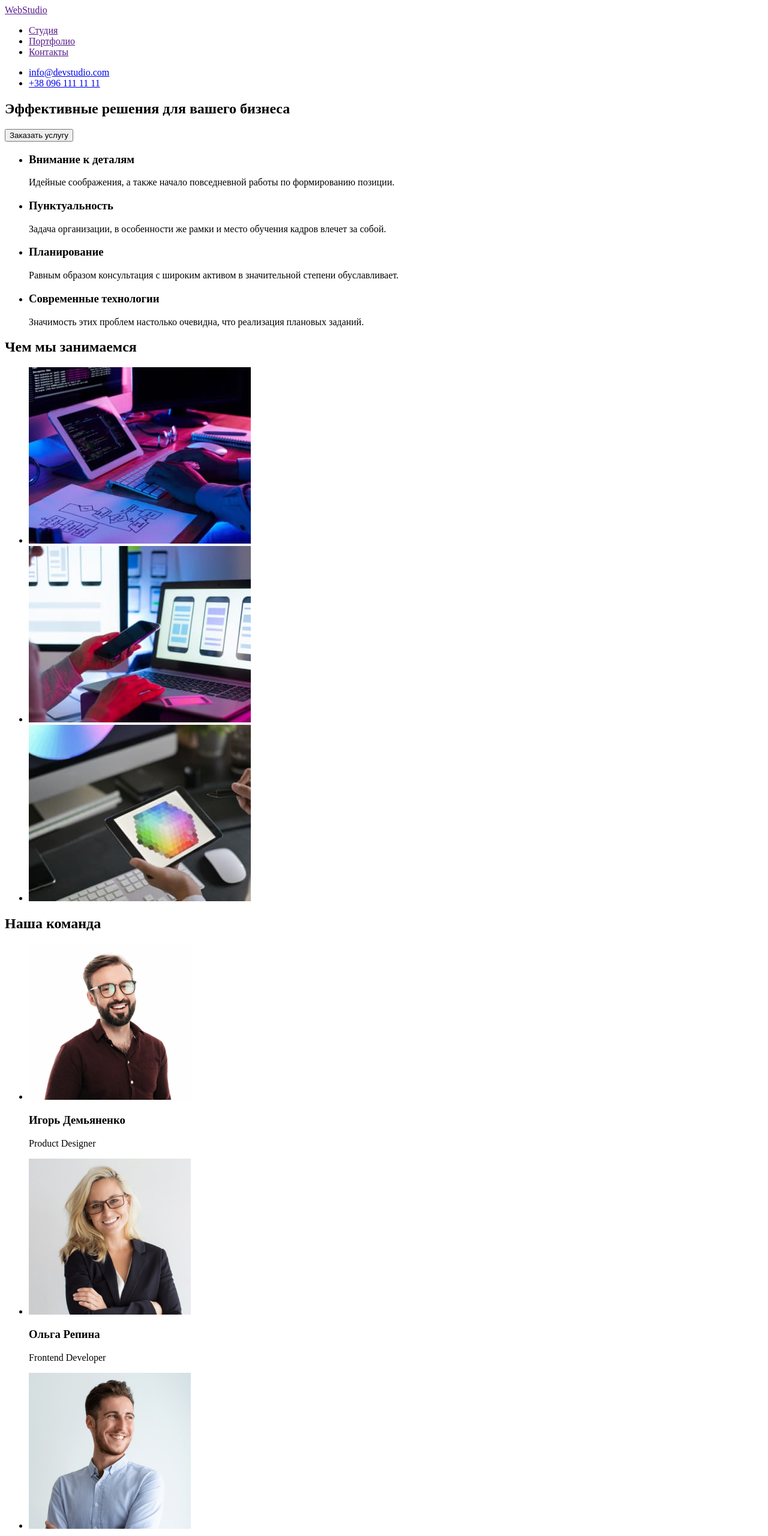
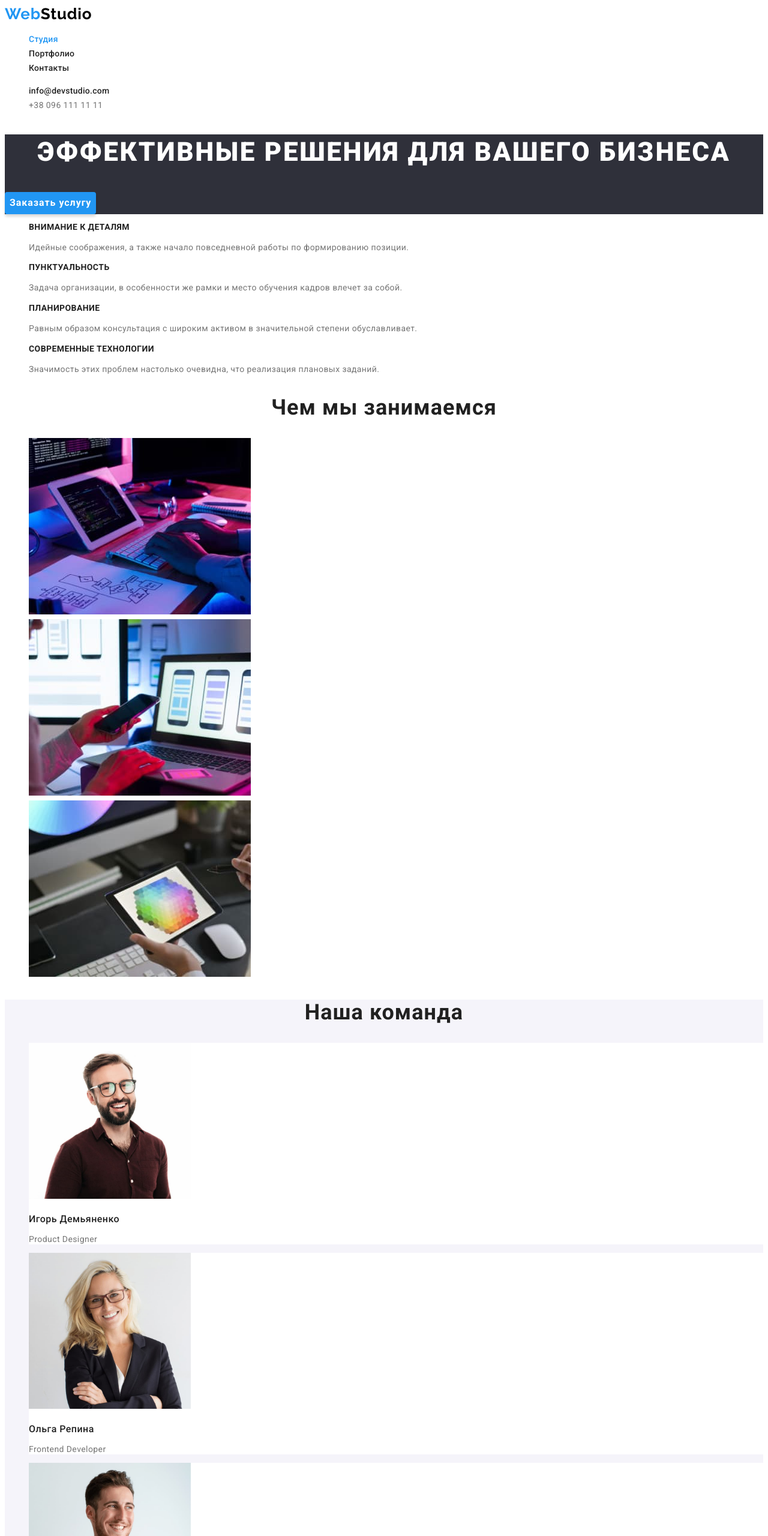
Before and after one commit to 1ntheg2ur1/goit-markup-hw-02, a plain HTML site: page index.html in a window 1280 px wide. Shown: the top 2560 px of the page at 60% size. Drawn offline with Linux system fonts and the light colour scheme.

Commit message:
Homework #2

```diff
--- /dev/null
+++ b/css/styles.css
@@ -0,0 +1,215 @@
+:root {
+  --main-text-color: #757575;
+  --secondary-text-color: #212121;
+  --logo-part-color: #2196f3;
+  --main-color: #ffffff;
+  --main-font: 'Roboto';
+  --secondary-font: 'Raleway';
+  --main-font-weight: 400;
+}
+
+body {
+  font-family: var(--main-font), sans-serif;
+  font-size: 14px;
+  line-height: 1.71;
+  letter-spacing: 0.03em;
+  font-weight: var(--main-font-weight);
+  color: var(--main-text-color);
+  background-color: var(--main-color);
+}
+
+.logo-first-part {
+  font-family: var(--secondary-font), sans-serif;
+  font-weight: 700;
+  font-size: 26px;
+  line-height: 1.2;
+  letter-spacing: 0.03em;
+  color: var(--logo-part-color);
+}
+
+.logo-second-part {
+  font-family: var(--secondary-font), sans-serif;
+  font-weight: 700;
+  font-size: 26px;
+  line-height: 1.2;
+  letter-spacing: 0.03em;
+  color: #000000;
+}
+
+.logo-second-part-footer {
+  font-family: var(--secondary-font), sans-serif;
+  font-weight: 700;
+  font-size: 26px;
+  line-height: 1.2;
+  letter-spacing: 0.03em;
+  color: var(--main-color);
+}
+
+.header {
+  background-color: var(--main-color);
+}
+
+.header-item {
+  font-family: var(--main-font), sans-serif;
+  font-weight: 500;
+  line-height: 1.14;
+  letter-spacing: 0.02em;
+  color: var(--secondary-text-color);
+}
+
+.number {
+  color: var(--main-text-color);
+}
+
+.hero-heading {
+  font-family: var(--main-font), sans-serif;
+  font-weight: 900;
+  font-size: 44px;
+  line-height: 1.36;
+  text-align: center;
+  letter-spacing: 0.06em;
+  text-transform: uppercase;
+  color: var(--main-color);
+}
+
+.hero-button {
+  font-family: var(--main-font), sans-serif;
+  font-style: normal;
+  font-weight: 700;
+  font-size: 16px;
+  line-height: 1.88;
+  text-align: center;
+  letter-spacing: 0.06em;
+  background-color: var(--logo-part-color);
+  color: var(--main-color);
+  cursor: pointer;
+  box-shadow: 0px 4px 4px rgba(0, 0, 0, 0.15);
+  border-radius: 4px;
+  border-color: transparent;
+}
+
+/*
+.hero-button:hover {
+  color: var(--secondary-text-color);
+  background-color: var(--main-color);
+}
+*/
+
+.benefits-heading {
+  font-size: 14px;
+  line-height: 1.14;
+  letter-spacing: 0.03em;
+  text-transform: uppercase;
+  color: var(--secondary-text-color);
+}
+
+.activity-heading {
+  font-size: 36px;
+  line-height: 1.17;
+  text-align: center;
+  letter-spacing: 0.03em;
+  color: var(--secondary-text-color);
+}
+
+.team {
+  background-color: #f5f4fa;
+}
+
+.team-heading {
+  font-size: 36px;
+  line-height: 1.17;
+  text-align: center;
+  letter-spacing: 0.03em;
+  color: var(--secondary-text-color);
+}
+
+.team-member {
+  font-weight: 500;
+  font-size: 16px;
+  line-height: 1.2;
+  letter-spacing: 0.03em;
+  color: var(--secondary-text-color);
+}
+
+.speciality {
+  font-size: 16px;
+  line-height: 1.2;
+  letter-spacing: 0.03em;
+  font-size: inherit;
+  color: var(--main-text-color);
+}
+
+.team-list-item {
+  background-color: var(--main-color);
+}
+
+.adress .adress-item {
+  color: var(--main-color);
+}
+
+.adress .mail,
+.adress .phone {
+  color: rgba(255, 255, 255, 0.6);
+}
+
+.footer,
+.hero {
+  background-color: #2f303a;
+}
+
+.button {
+  font-family: var(--main-font), sans-serif;
+  font-weight: 500;
+  font-size: 16px;
+  line-height: 1.62;
+  text-align: center;
+  letter-spacing: 0.03em;
+  color: var(--secondary-text-color);
+  cursor: pointer;
+  background-color: #f5f4fa;
+  box-shadow: 0px 3px 1px rgba(0, 0, 0, 0.1), 0px 1px 2px rgba(0, 0, 0, 0.08),
+    0px 2px 2px rgba(0, 0, 0, 0.12);
+  border-radius: 4px;
+  border-color: transparent;
+}
+
+.button:hover {
+  color: var(--main-color);
+  background-color: var(--logo-part-color);
+}
+
+.list {
+  list-style: none;
+}
+
+.link {
+  text-decoration: none;
+}
+
+.current {
+  color: #2196f3;
+}
+
+.portfolio-list-item {
+  background-color: var(--main-color);
+}
+
+.portfolio-item-heading {
+  font-size: 18px;
+  line-height: 2;
+  letter-spacing: 0.06em;
+  color: var(--secondary-text-color);
+}
+
+.project-description {
+  font-family: var(--main-font), sans-serif;
+  font-size: 16px;
+  line-height: 1.88;
+  letter-spacing: 0.03em;
+  color: var(--main-text-color);
+}
+
+.link:hover,
+.link:focus {
+  color: var(--logo-part-color);
+}
--- a/index.html
+++ b/index.html
@@ -6,165 +6,182 @@
     <meta name="viewport" content="width=device-width, initial-scale=1.0" />
     <title>Web studio</title>
     <meta name="Web studio" content="Веб студия специализирующаяся на создании сайтов" />
+    <link rel="preconnect" href="https://fonts.googleapis.com" />
+    <link rel="preconnect" href="https://fonts.gstatic.com" crossorigin />
+    <link
+      href="https://fonts.googleapis.com/css2?family=Raleway:wght@700&family=Roboto:wght@400;500;700;900&display=swap"
+      rel="stylesheet"
+    />
+    <link rel="stylesheet" href="./css/styles.css" />
   </head>
   <body>
-    <!--Шапка з навігацією-->
-    <header>
+    <!--Head with navigation-->
+    <header class="header">
       <nav>
-        <a href="" target="_blank"><span>Web</span><span>Studio</span></a>
-        <ul>
+        <a class="link" href="./index.html"
+          ><span class="logo-first-part">Web</span><span class="logo-second-part">Studio</span></a
+        >
+        <ul class="list">
           <li>
-            <a href="" target="_blank">Студия</a>
+            <a class="current link header-item" href="./index.html">Студия</a>
           </li>
           <li>
-            <a href="" target="_blank">Портфолио</a>
+            <a class="header-item link" href="./portfolio.html">Портфолио</a>
           </li>
           <li>
-            <a href="" target="_blank">Контакты</a>
+            <a class="header-item link" href="#contacts">Контакты</a>
           </li>
         </ul>
       </nav>
-      <ul>
-        <li><a href="mailto:info@devstudio.com">info@devstudio.com</a></li>
-        <li><a href="tel:380961111111">+38 096 111 11 11</a></li>
+      <ul class="list">
+        <li><a class="header-item link" href="mailto:info@devstudio.com">info@devstudio.com</a></li>
+        <li><a class="link number" href="tel:380961111111">+38 096 111 11 11</a></li>
       </ul>
     </header>
 
-    <!--Основний уныкальний контент-->
+    <!--Main content-->
     <main>
       <!--Hero секція-->
-      <section>
-        <h1>Эффективные решения для вашего бизнеса</h1>
-        <button type="button">Заказать услугу</button>
+      <section class="hero">
+        <h1 class="hero-heading">Эффективные решения для вашего бизнеса</h1>
+        <button class="hero-button" type="button">Заказать услугу</button>
       </section>
 
-      <!--Секція переваг-->
-      <section>
+      <!--Benefits-->
+      <section class="benefits">
         <h2 hidden>Наши преимущества</h2>
-        <ul>
+        <ul class="list">
           <li>
-            <h3>Внимание к деталям</h3>
+            <h3 class="benefits-heading">Внимание к деталям</h3>
             <p>Идейные соображения, а также начало повседневной работы по формированию позиции.</p>
           </li>
           <li>
-            <h3>Пунктуальность</h3>
+            <h3 class="benefits-heading">Пунктуальность</h3>
             <p>
               Задача организации, в особенности же рамки и место обучения кадров влечет за собой.
             </p>
           </li>
           <li>
-            <h3>Планирование</h3>
+            <h3 class="benefits-heading">Планирование</h3>
             <p>
               Равным образом консультация с широким активом в значительной степени обуславливает.
             </p>
           </li>
           <li>
-            <h3>Современные технологии</h3>
+            <h3 class="benefits-heading">Современные технологии</h3>
             <p>Значимость этих проблем настолько очевидна, что реализация плановых заданий.</p>
           </li>
         </ul>
       </section>
 
-      <!--Секція видів діяльності-->
+      <!--Kind of activity-->
       <section>
-        <h2>Чем мы занимаемся</h2>
-        <ul>
+        <h2 class="activity-heading">Чем мы занимаемся</h2>
+        <ul class="list">
           <li>
-            <a href="" target="_blank"
-              ><img
+            <img
               src="./images/worktype/box1.jpg"
               alt="Рабочий процесс 1"
               width="370"
               height="294"
-            /></a>
+            />
           </li>
           <li>
-            <a href="" target="_blank"
-              ><img
+            <img
               src="./images/worktype/box2.jpg"
               alt="Рабочий процесс 2"
               width="370"
               height="294"
-            /></a>
+            />
           </li>
           <li>
-            <a href="" target="_blank"
-              ><img
+            <img
               src="./images/worktype/box3.jpg"
               alt="Рабочий процесс 3"
               width="370"
               height="294"
-            /></a>
+            />
           </li>
         </ul>
       </section>
 
-      <!--Команда компанії-->
-      <section>
-        <h2>Наша команда</h2>
-        <ul>
-          <li>
-            <a href="" target="_blank"
-              ><img
+      <!--Team-->
+      <section class="team">
+        <h2 class="team-heading">Наша команда</h2>
+        <ul class="list">
+          <li class="team-list-item">
+            <a href="" class="link">
+              <img
                 src="./images/team-members/member1.jpg"
                 alt="Игорь Демьяненко"
                 width="270"
                 height="260"
-            /></a>
-            <h3>Игорь Демьяненко</h3>
-            <p>Product Designer</p>
+              />
+              <h3 class="team-member">Игорь Демьяненко</h3>
+              <p class="speciality">Product Designer</p>
+            </a>
           </li>
-          <li>
-            <a href="" target="_blank"
-              ><img
+          <li class="team-list-item">
+            <a href="" class="link">
+              <img
                 src="./images/team-members/member2.jpg"
                 alt="Ольга Репина"
                 width="270"
                 height="260"
-            /></a>
-            <h3>Ольга Репина</h3>
-            <p>Frontend Developer</p>
+              />
+              <h3 class="team-member">Ольга Репина</h3>
+              <p class="speciality">Frontend Developer</p>
+            </a>
           </li>
-          <li>
-            <a href="" target="_blank"
-              ><img
+          <li class="team-list-item">
+            <a href="" class="link">
+              <img
                 src="./images/team-members/member3.jpg"
                 alt="Николай Тарасов"
                 width="270"
                 height="260"
-            /></a>
-            <h3>Николай Тарасов</h3>
-            <p>Marketing</p>
+              />
+              <h3 class="team-member">Николай Тарасов</h3>
+              <p class="speciality">Marketing</p>
+            </a>
           </li>
-          <li>
-            <a href="" target="_blank"
-              ><img
+          <li class="team-list-item">
+            <a href="" class="link">
+              <img
                 src="./images/team-members/member4.jpg"
                 alt="Михаил Ермаков"
                 width="270"
                 height="260"
-            /></a>
-            <h3>Михаил Ермаков</h3>
-            <p>UI Designer</p>
+              />
+              <h3 class="team-member">Михаил Ермаков</h3>
+              <p class="speciality">UI Designer</p>
+            </a>
           </li>
         </ul>
       </section>
 
-      <!--Адреса та контактні дані-->
-      <footer>
-        <a href="" target="_blank"><span>Web</span><span>Studio</span></a>
-        <address>
-          <ul>
+      <!--Adress-->
+      <footer class="footer">
+        <a class="link" href="" target="_blank"
+          ><span class="logo-first-part">Web</span
+          ><span class="logo-second-part-footer">Studio</span></a
+        >
+        <address class="adress" id="contacts">
+          <ul class="list">
             <li>
               <a
+                class="link adress-item list-item"
                 href="https://goo.gl/maps/BnNHAbbFomZLCkPk6"
                 target="_blank"
                 rel="noreferrer noopener"
-                >г. Киев, пр-т Леси Украинки, 26</a
+              >
+                г. Киев, пр-т Леси Украинки, 26</a
               >
             </li>
-            <li><a href="mailto:info@example.com">info@example.com</a></li>
-            <li><a href="tel:+380991111111">+38 099 111 11 11</a></li>
+            <li>
+              <a class="link mail" href="mailto:info@example.com">info@example.com</a>
+            </li>
+            <li><a class="link phone" href="tel:+380991111111">+38 099 111 11 11</a></li>
           </ul>
         </address>
       </footer>
```
Also changed, not shown: portfolio.html (added, +181 -0 lines), images/portfolio-examples/boxes.jpg (added), images/portfolio-examples/business.jpg (added), images/portfolio-examples/inspiration.jpg (added), images/portfolio-examples/lab.jpg (added), images/portfolio-examples/limited-edition.jpg (added), images/portfolio-examples/poster.jpg (added), images/portfolio-examples/prime.jpg (added), images/portfolio-examples/restourant.jpg (added), images/portfolio-examples/teckno.jpg (added). Lines whose indentation alone changed are shown as unchanged.
